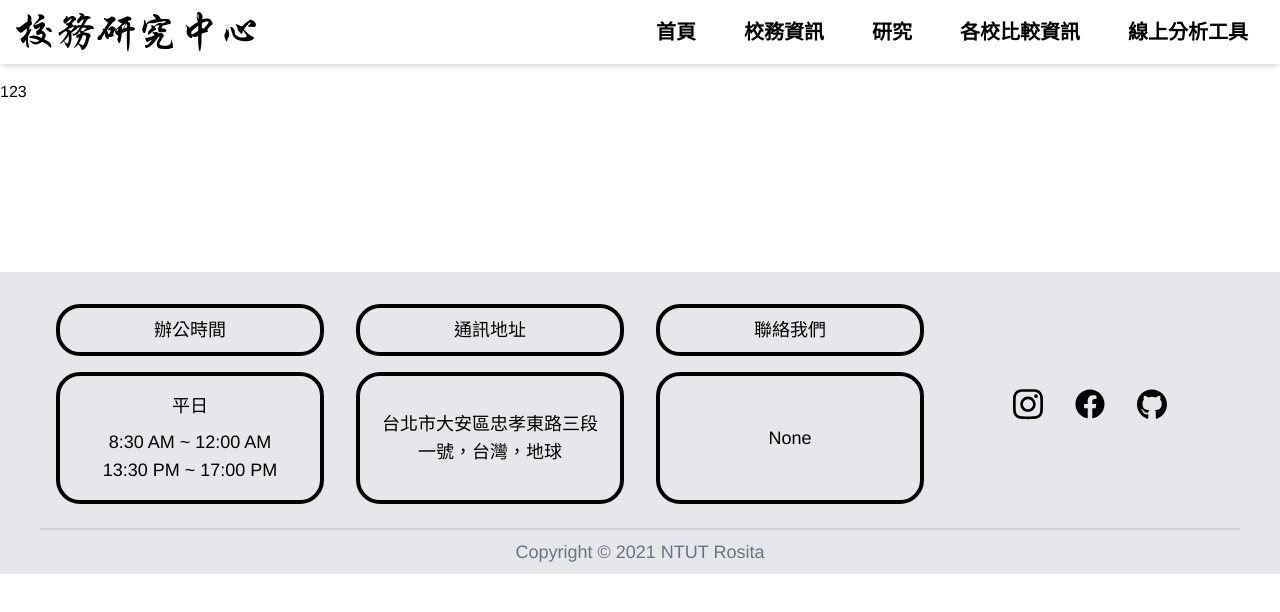
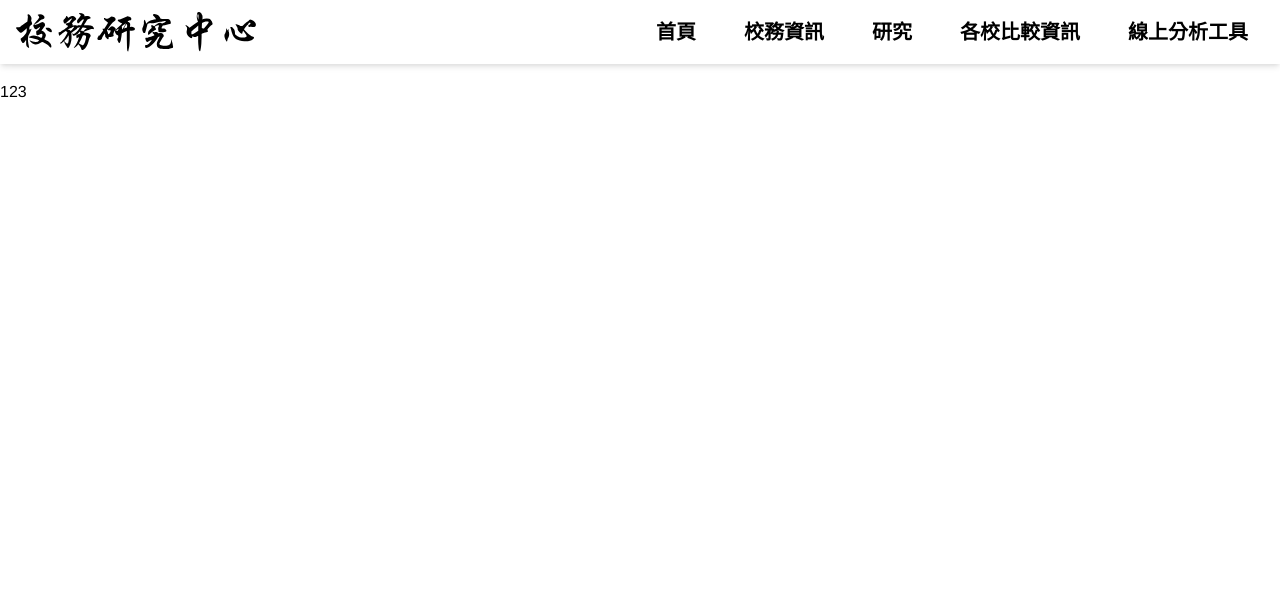
Before and after one commit to NTUT-rosita/rosita-front, a Vue app: page /chart-info in a window 1280 px wide. Shown: the top 612 px of the page. Built offline with nearby package versions, Linux system fonts and the light colour scheme.

Commit message:
add page scss file

```diff
--- /dev/null
+++ b/src/assets/scss/pages/chart-info.scss
@@ -0,0 +1,5 @@
+@import "../shared";
+
+@include page('chart-info') {
+  min-height: 100vh;
+}
--- a/src/pages/ChartInfo.vue
+++ b/src/pages/ChartInfo.vue
@@ -12,6 +12,7 @@
 <script lang="ts">
 import { defineComponent } from 'vue'
 import NavBar from "@/components/app/Navbar/NavBar.vue";
+import '@/assets/scss/pages/chart-info.scss'
 
 export default defineComponent({
   name: "ChartInfo",
@@ -20,7 +21,3 @@ export default defineComponent({
   }
 })
 </script>
-
-<style scoped>
-
-</style>
```
